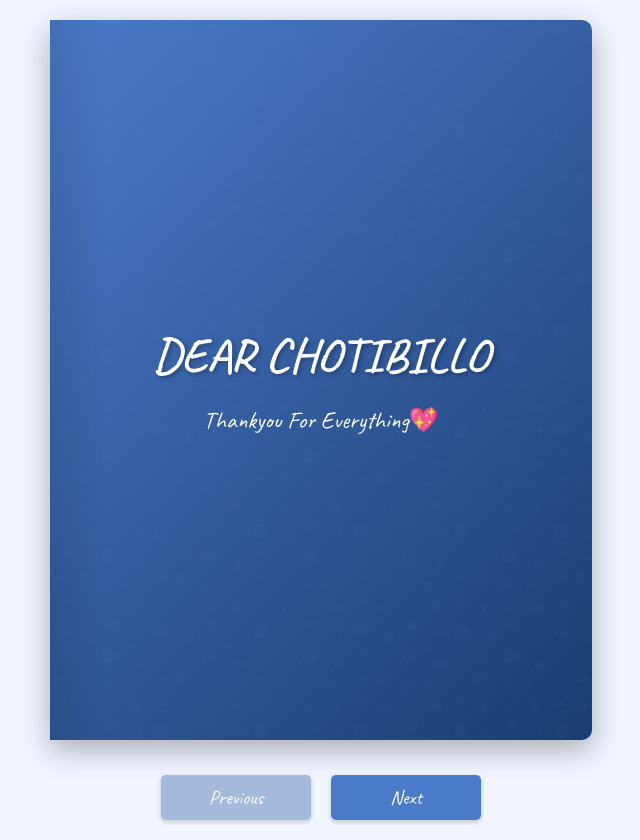
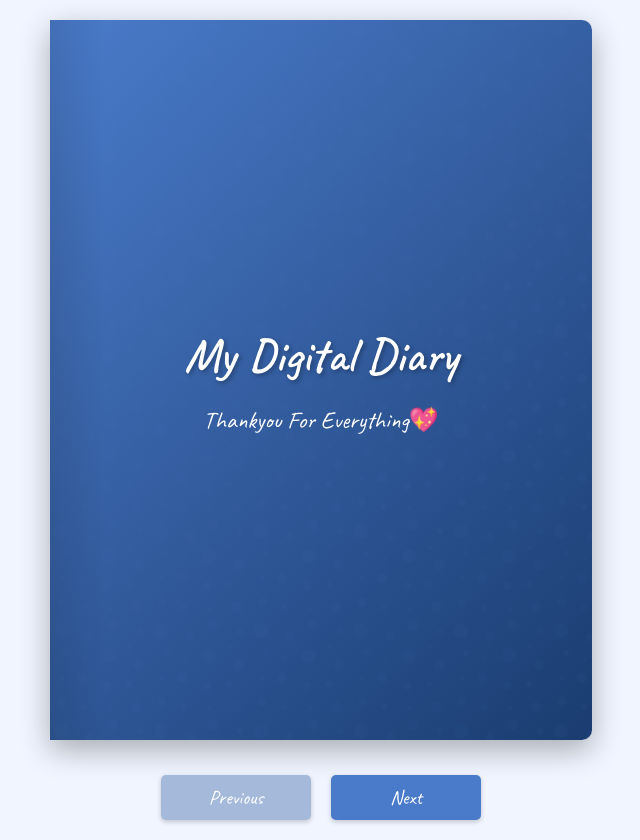
Before and after one commit to MaxI240/BOOK7, a plain HTML site: page index.html in a window 1280 px wide. Shown: the whole page, without its empty margins (319-959 px from the left). Drawn offline with Linux system fonts and the light colour scheme.

Commit message:
Update index.html

```diff
--- a/index.html
+++ b/index.html
@@ -3,7 +3,7 @@
 <head>
     <meta charset="UTF-8">
     <meta name="viewport" content="width=device-width, initial-scale=1.0">
-    <title>GUNU</title>
+    <title>Digital Diary</title>
     <style>
         @import url('https://fonts.googleapis.com/css2?family=Caveat:wght@400;500;600&display=swap');
 
@@ -239,7 +239,7 @@
 <body>
     <div class="book" id="book">
         <div class="page cover" id="cover">
-            <h1>DEAR CHOTIBILLO</h1>
+            <h1>My Digital Diary</h1>
             <p>Thankyou For Everything💖</p>
         </div>
 
```
